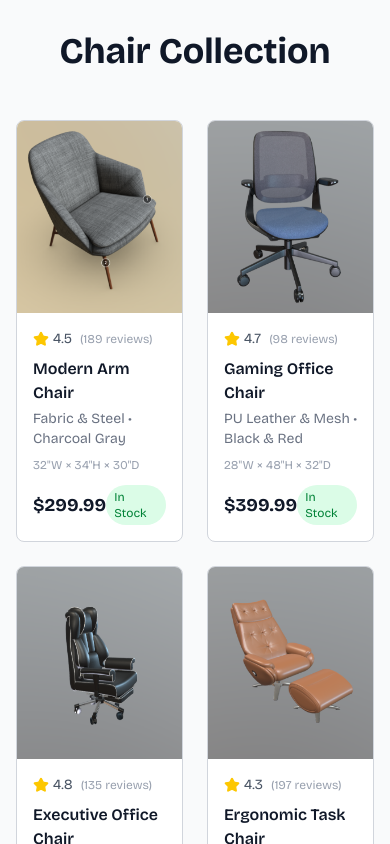
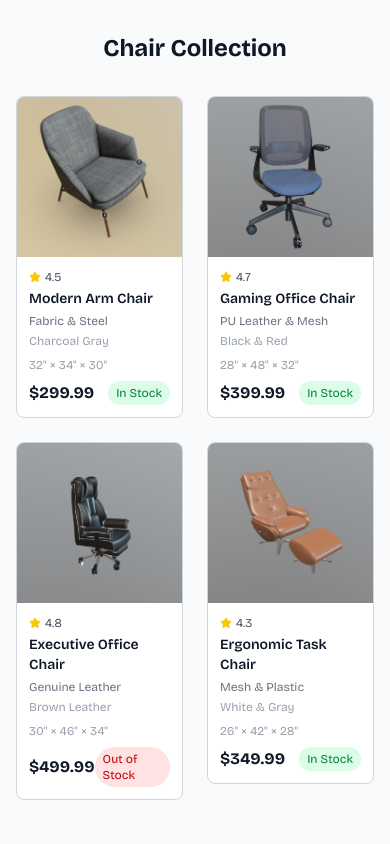
Before and after one commit to Olabode-cmd/3d-ecommerce, a React (Vite) app: page / in a window 390 px wide. Shown: the top 844 px of the page. Built offline with nearby package versions, Linux system fonts and the light colour scheme.

Commit message:
adjustments.

```diff
--- a/src/components/ARModelViewer.tsx
+++ b/src/components/ARModelViewer.tsx
@@ -8,7 +8,7 @@ interface ARModelViewerProps {
 
 
 export default function ARModelViewer({ product, onClose }: ARModelViewerProps) {
-  const modelViewerRef = useRef<any>(null);
+  // const modelViewerRef = useRef<any>(null);
 
   useEffect(() => {
     // Import model-viewer script
@@ -18,15 +18,6 @@ export default function ARModelViewer({ product, onClose }: ARModelViewerProps)
       script.src = 'https://unpkg.com/@google/model-viewer/dist/model-viewer.min.js';
       document.head.appendChild(script);
     }
-
-    // Function to trigger AR when component mounts
-    const timer = setTimeout(() => {
-      if (modelViewerRef.current) {
-        modelViewerRef.current.activateAR();
-      }
-    }, 1000);
-
-    return () => clearTimeout(timer);
   }, []);
 
   // const scaleValue = Math.max(product.dimensions.width, product.dimensions.height, product.dimensions.depth) / 100;
@@ -43,7 +34,7 @@ export default function ARModelViewer({ product, onClose }: ARModelViewerProps)
       </div>
 
       <div
-        ref={modelViewerRef}
+        style={{ width: '100%', height: '100%' }}
         dangerouslySetInnerHTML={{
           __html: `
             <model-viewer
@@ -54,17 +45,17 @@ export default function ARModelViewer({ product, onClose }: ARModelViewerProps)
               touch-action="pan-y"
               loading="eager"
               reveal="auto"
-              style="width: 100%; height: 100%; background-color: #000;"
+              auto-rotate
+              shadow-intensity="1"
+              style="width: 100%; height: 100%; background-color: #6b7280;"
               ios-src="${product.modelPath}"
             >
-              <div style="position: absolute; inset: 0; display: flex; align-items: center; justify-content: center;">
-                <button
-                  onclick="this.parentElement.parentElement.activateAR()"
-                  style="background: white; color: black; padding: 12px 24px; border-radius: 8px; border: none; font-weight: bold; font-size: 18px;"
-                >
-                  Tap to Start AR
-                </button>
-              </div>
+              <button
+                slot="ar-button"
+                style="position: absolute; bottom: 16px; left: 50%; transform: translateX(-50%); background: white; color: black; padding: 16px 32px; border-radius: 12px; border: none; font-weight: bold; font-size: 18px; box-shadow: 0 4px 12px rgba(0,0,0,0.3);"
+              >
+                View in your space
+              </button>
             </model-viewer>
           `
         }}
--- a/src/components/ProductCard.tsx
+++ b/src/components/ProductCard.tsx
@@ -14,25 +14,26 @@ export default function ProductCard({ product }: ProductCardProps) {
           <img
             src={product.images[0]}
             alt={product.name}
-            className="w-full h-48 object-cover transition-transform duration-300 hover:scale-105"
+            className="w-full h-40 md:h-48 object-cover transition-transform duration-300 hover:scale-105"
           />
         </div>
-        <div className="p-4">
-          <div className="flex items-center gap-1 mb-2">
-            <Star className="w-4 h-4 fill-yellow-400 text-yellow-400" />
-            <span className="text-sm text-gray-600">{product.rating}</span>
-            <span className="text-xs text-gray-400 ml-1">({Math.floor(Math.random() * 200) + 50} reviews)</span>
+        <div className="p-3 md:p-4">
+          <div className="flex items-center gap-1 mb-1 md:mb-2">
+            <Star className="w-3 h-3 md:w-4 md:h-4 fill-yellow-400 text-yellow-400" />
+            <span className="text-xs md:text-sm text-gray-600">{product.rating}</span>
+            <span className="text-xs text-gray-400 ml-1 hidden md:inline">({Math.floor(Math.random() * 200) + 50} reviews)</span>
           </div>
 
-          <h3 className="font-semibold text-gray-900 mb-1 line-clamp-2">{product.name}</h3>
-          <p className="text-sm text-gray-500 mb-2">{product.material} • {product.color}</p>
+          <h3 className="text-sm md:text-base font-semibold text-gray-900 mb-1 line-clamp-2">{product.name}</h3>
+          <p className="text-xs md:text-sm text-gray-500 mb-1 md:mb-2">{product.material}</p>
+          <p className="text-xs text-gray-400 mb-2 md:mb-3">{product.color}</p>
 
-          <div className="text-xs text-gray-400 mb-3">
-            {product.dimensions.width}"W × {product.dimensions.height}"H × {product.dimensions.depth}"D
+          <div className="text-xs text-gray-400 mb-2 md:mb-3">
+            {product.dimensions.width}" × {product.dimensions.height}" × {product.dimensions.depth}"
           </div>
 
           <div className="flex items-center justify-between">
-            <span className="text-lg font-bold text-gray-900">${product.price}</span>
+            <span className="text-base md:text-lg font-bold text-gray-900">${product.price}</span>
             <span className={`text-xs px-2 py-1 rounded-full ${
               product.inStock ? 'bg-green-100 text-green-700' : 'bg-red-100 text-red-700'
             }`}>
--- a/src/components/ProductGallery.tsx
+++ b/src/components/ProductGallery.tsx
@@ -19,13 +19,15 @@ export default function ProductGallery({ product }: ProductGalleryProps) {
           className="w-full h-96 object-cover rounded-xl border-2 border-gray-200"
         />
       </div>
-      <div className="flex space-x-3">
+      <div className="grid grid-cols-5 md:grid-cols-5 2xl:grid-cols-6 gap-2">
         {product.images.map((image, index) => (
           <button
             key={index}
             onClick={() => setSelectedImage(index)}
-            className={`w-20 h-20 rounded-lg overflow-hidden border-2 transition-colors ${
-              selectedImage === index ? 'border-blue-500' : 'border-gray-200 hover:border-gray-300'
+            className={`flex-1 md:w-20 md:flex-none h-20 rounded-lg overflow-hidden border-2 transition-colors ${
+              selectedImage === index
+                ? "border-blue-500"
+                : "border-gray-200 hover:border-gray-300"
             }`}
           >
             <img
@@ -35,12 +37,33 @@ export default function ProductGallery({ product }: ProductGalleryProps) {
             />
           </button>
         ))}
+        <ThreeDViewer product={product} compact />
+        <ARViewer product={product} compact />
+      </div>
+      {/* <div className="flex flex-col md:flex-row md:space-x-3 space-y-3 md:space-y-0">
+        <div className="flex space-x-3 md:contents">
+          {product.images.map((image, index) => (
+            <button
+              key={index}
+              onClick={() => setSelectedImage(index)}
+              className={`flex-1 md:w-20 md:flex-none h-20 rounded-lg overflow-hidden border-2 transition-colors ${
+                selectedImage === index ? 'border-blue-500' : 'border-gray-200 hover:border-gray-300'
+              }`}
+            >
+              <img
+                src={image}
+                alt={`${product.name} ${index + 1}`}
+                className="w-full h-full object-cover"
+              />
+            </button>
+          ))}
+        </div>
 
-        <div className="flex space-x-2">
+        <div className="flex space-x-2 md:contents">
           <ThreeDViewer product={product} compact />
           <ARViewer product={product} compact />
         </div>
-      </div>
+      </div> */}
     </div>
   );
 }
--- a/src/pages/ProductDetailsPage.tsx
+++ b/src/pages/ProductDetailsPage.tsx
@@ -27,12 +27,12 @@ export default function ProductDetailsPage() {
             <span className="text-sm text-gray-500 uppercase tracking-wide">{product.category}</span>
           </div>
 
-          <h1 className="text-4xl font-bold mb-4 text-gray-900">{product.name}</h1>
-          <p className="text-lg text-gray-600 mb-6 leading-relaxed">{product.description}</p>
+          <h1 className="text-2xl md:text-4xl font-bold mb-3 md:mb-4 text-gray-900">{product.name}</h1>
+          <p className="text-base md:text-lg text-gray-600 mb-4 md:mb-6 leading-relaxed">{product.description}</p>
 
-          <div className="bg-gray-50 rounded-xl p-6 mb-6">
-            <h3 className="font-bold text-gray-900 mb-4">Specifications</h3>
-            <div className="grid grid-cols-2 gap-4 text-sm">
+          <div className="bg-gray-50 rounded-xl p-4 md:p-6 mb-4 md:mb-6">
+            <h3 className="text-base md:text-lg font-bold text-gray-900 mb-3 md:mb-4">Specifications</h3>
+            <div className="grid grid-cols-1 md:grid-cols-2 gap-3 md:gap-4 text-sm">
               <div>
                 <span className="text-gray-500">Material:</span>
                 <p className="font-medium text-gray-900">{product.material}</p>
@@ -52,8 +52,8 @@ export default function ProductDetailsPage() {
             </div>
           </div>
 
-          <div className="mb-6">
-            <h3 className="font-bold text-gray-900 mb-3">Key Features</h3>
+          <div className="mb-4 md:mb-6">
+            <h3 className="text-base md:text-lg font-bold text-gray-900 mb-2 md:mb-3">Key Features</h3>
             <ul className="space-y-2">
               {product.features.map((feature, index) => (
                 <li key={index} className="flex items-center text-gray-700">
@@ -64,9 +64,9 @@ export default function ProductDetailsPage() {
             </ul>
           </div>
 
-          <div className="border-t border-gray-200 pt-6">
-            <p className="text-3xl font-bold text-gray-900 mb-4">${product.price}</p>
-            <button className="w-full bg-gray-900 text-white py-4 px-6 rounded-xl font-semibold hover:bg-gray-800 transition-colors">
+          <div className="border-t border-gray-200 pt-4 md:pt-6">
+            <p className="text-2xl md:text-3xl font-bold text-gray-900 mb-3 md:mb-4">${product.price}</p>
+            <button className="w-full bg-gray-900 text-white py-3 md:py-4 px-4 md:px-6 rounded-xl font-semibold hover:bg-gray-800 transition-colors">
               Add to Cart
             </button>
           </div>
--- a/src/pages/ProductsPage.tsx
+++ b/src/pages/ProductsPage.tsx
@@ -4,7 +4,7 @@ import ProductCard from '../components/ProductCard';
 export default function ProductsPage() {
   return (
     <div className="max-w-6xl mx-auto px-4 py-8">
-      <h1 className="text-4xl font-bold text-center mb-12 text-gray-900">Chair Collection</h1>
+      <h1 className="text-2xl md:text-4xl font-bold text-center mb-8 md:mb-12 text-gray-900">Chair Collection</h1>
       <div className="grid grid-cols-2 lg:grid-cols-4 gap-6">
         {products.map((product) => (
           <ProductCard key={product.id} product={product} />
```
